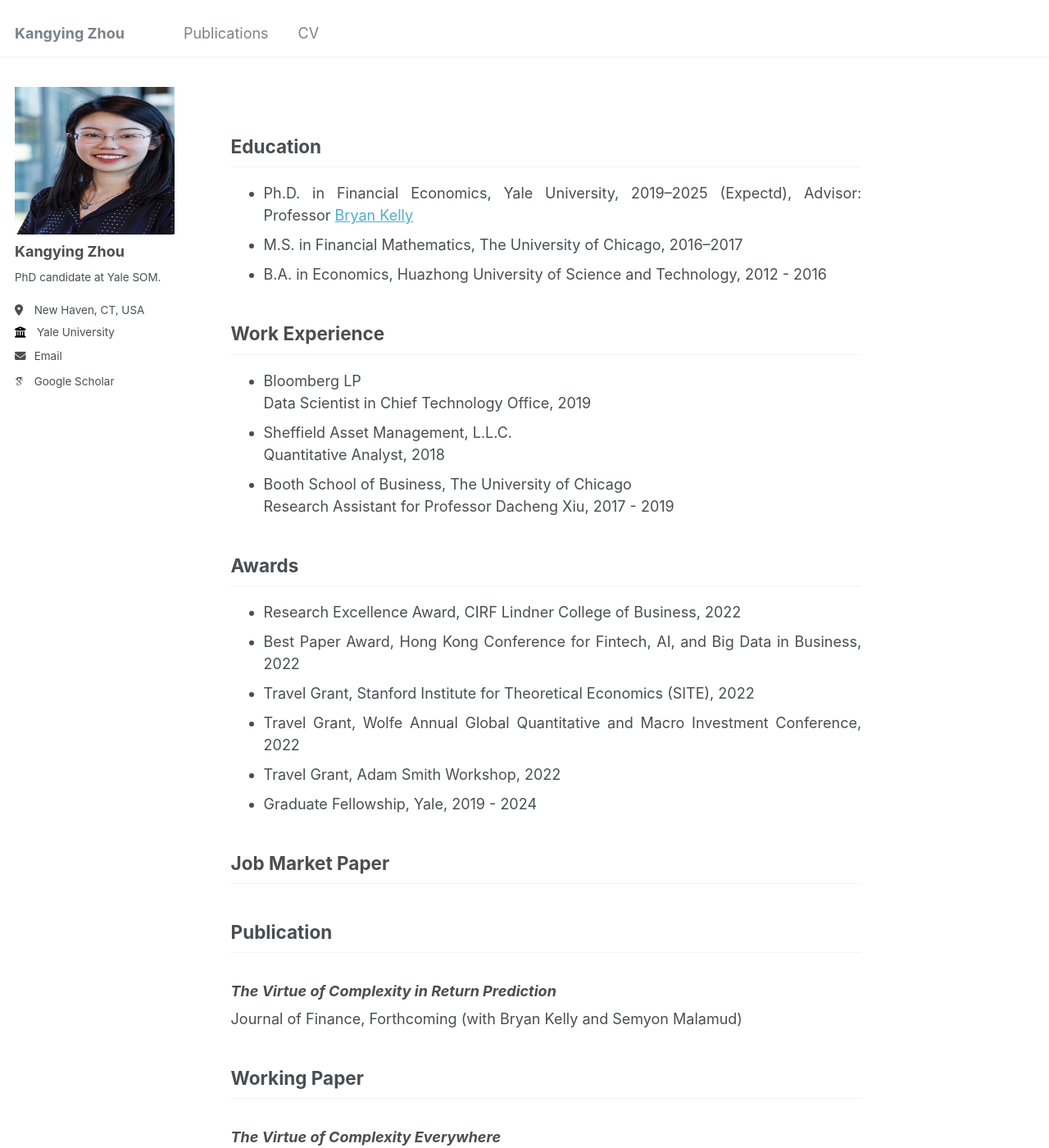
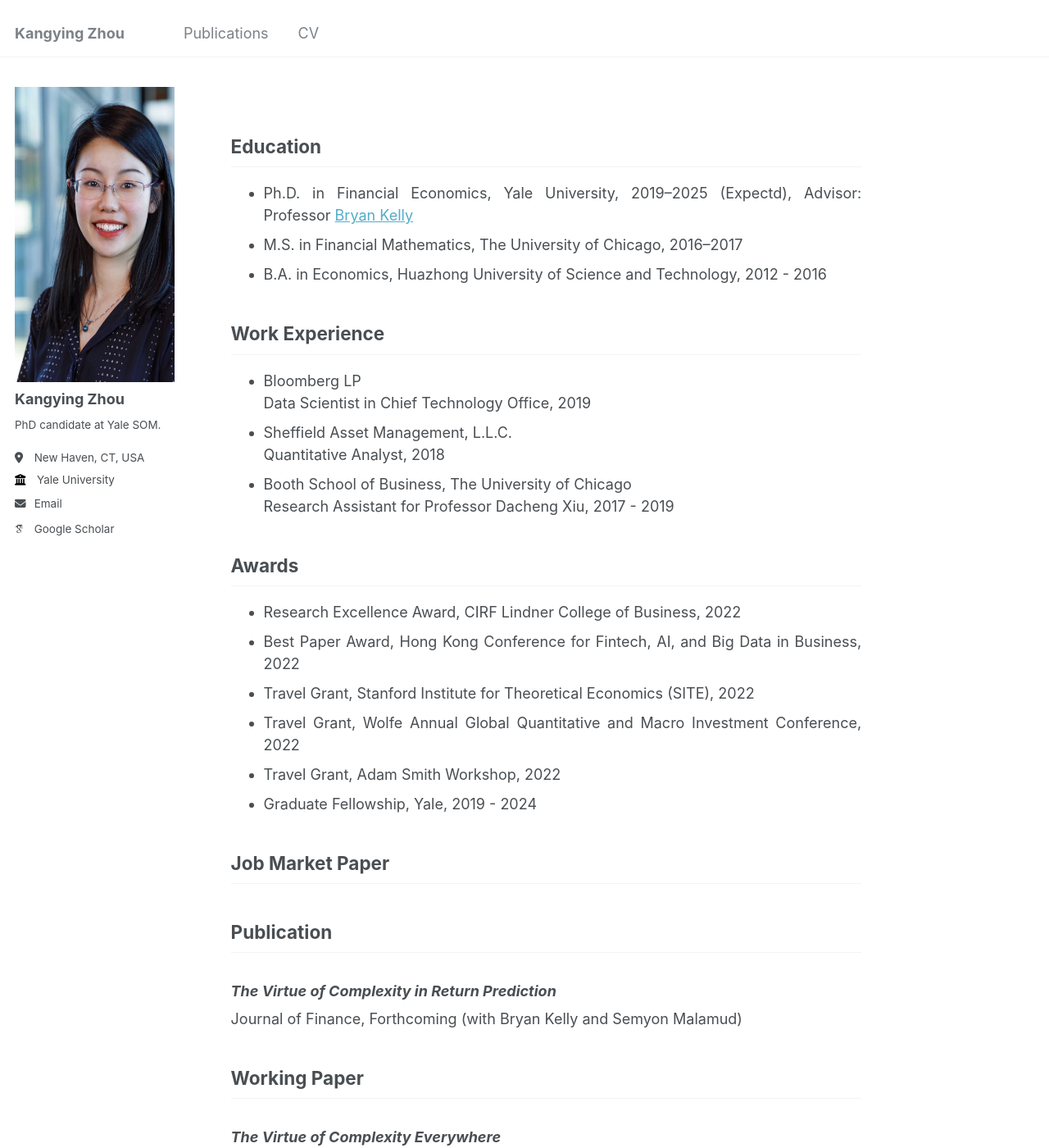
Before and after one commit to rosieli5/rosieli5.github.io, a Jekyll site: the page built from _pages/about.md, in a window 1280 px wide and 1400 px high. Shown: the whole window at 82% size. Built offline with Jekyll 4.4.1, drawn with Linux system fonts in a browser that asks for light colours; some web fonts are replaced.

Commit message:
Update _sidebar.scss

```diff
--- a/_sass/_sidebar.scss
+++ b/_sass/_sidebar.scss
@@ -84,7 +84,7 @@
   width: 240px;
   // set width only, for non-square avatars
   // height: 36px;
-  height: 180px;
+  height: 360px;
   // display: table-cell;
 
   // @include breakpoint($large) {
@@ -97,7 +97,7 @@
   img {
     // max-width: 175px;
     max-width: 320px;
-    max-height: 240px;
+    max-height: 360px;
 
     // border-radius: 50%;
     // border-radius: 100%;
```
